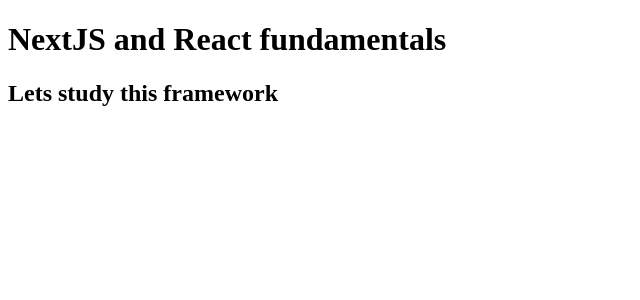
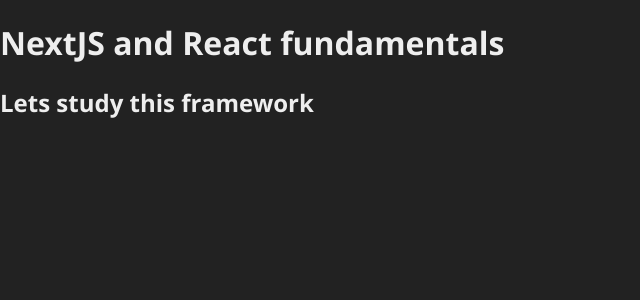
Before and after one commit to NetoJL/NextJS-Fundamentals, a Next.js app: page / in a window 1280 px wide. Shown: the top 300 px of the page, without its empty margins (0-640 px from the left). Built offline with nearby package versions, Linux system fonts and the light colour scheme.

Commit message:
app.css applied to _app.jsx

```diff
--- /dev/null
+++ b/src/pages/_app.jsx
@@ -0,0 +1,8 @@
+import '../styles/globals.css'
+import '../styles/app.css'
+
+function MyApp({ Component, pageProps }) {
+    return <Component {...pageProps} />
+}
+
+export default MyApp
```
